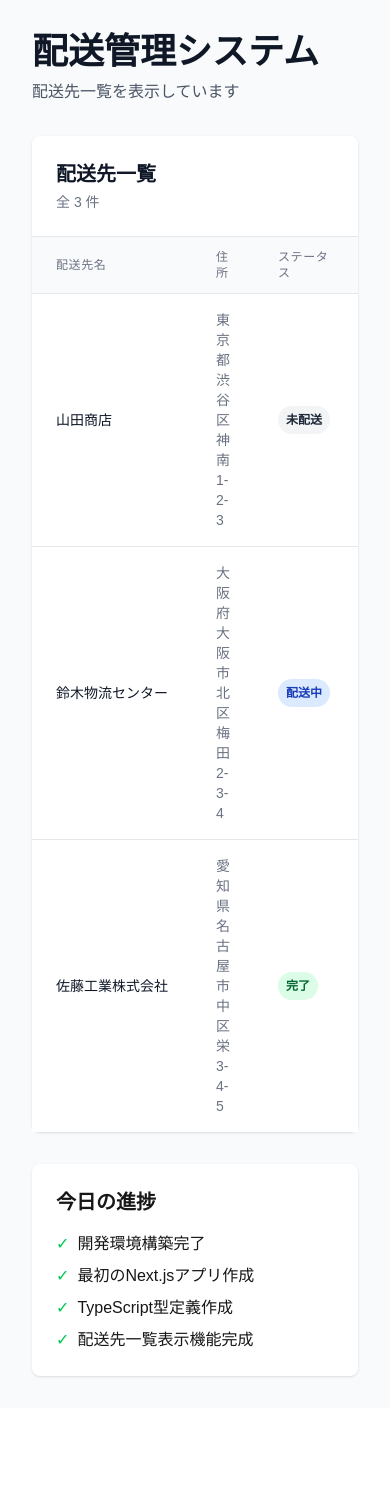
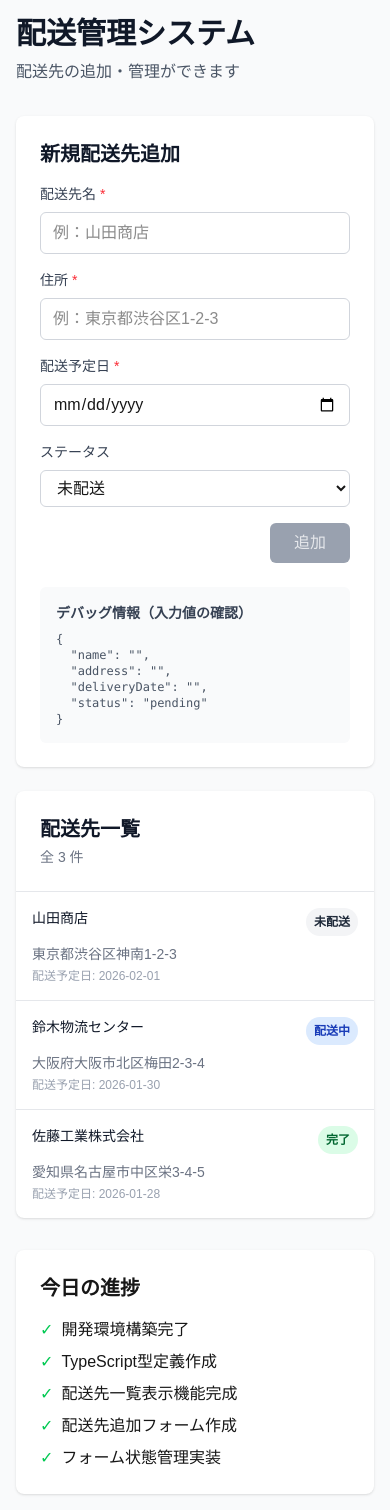
Before and after one commit to KaNaHiRi/delivery-app, a Next.js app: page / in a window 390 px wide. Before the commit the page ends 1408 px from the top, so only its background shows below. Built offline with nearby package versions, Linux system fonts and the light colour scheme.

Commit message:
配送先追加機能とバリデーションを実装

```diff
--- a/app/page.tsx
+++ b/app/page.tsx
@@ -1,11 +1,11 @@
 'use client';
 
 import { useState } from 'react';
-import { Delivery } from './types/delivery';
+import { Delivery, DeliveryStatus } from './types/delivery';
 
 export default function Home() {
   // ダミーデータ（3件の配送先）
-  const [deliveries] = useState<Delivery[]>([
+  const [deliveries, setDeliveries] = useState<Delivery[]>([
     {
       id: '1',
       name: '山田商店',
@@ -29,8 +29,89 @@ export default function Home() {
     }
   ]);
 
+  // フォームの状態管理
+  const [formData, setFormData] = useState({
+    name: '',
+    address: '',
+    deliveryDate: '',
+    status: 'pending' as DeliveryStatus
+  });
+
+  // エラー状態管理
+  const [errors, setErrors] = useState({
+    name: '',
+    address: '',
+    deliveryDate: ''
+  });
+
+  // 入力値の変更ハンドラー
+  const handleChange = (e: React.ChangeEvent<HTMLInputElement | HTMLSelectElement>) => {
+    const { name, value } = e.target;
+
+    setFormData(prev => ({
+      ...prev,
+      [name]: value
+    }));
+
+    // デバッグ用：入力値をコンソールに表示
+    console.log('フィールド名:', name);
+    console.log('入力値:', value);
+    console.log('全体のフォームデータ:', { ...formData, [name]: value });
+  };
+
+  // バリデーション関数
+  const validate = () => {
+    const newErrors = {
+      name: formData.name.trim() === '' ? '配送先名を入力してください' : '',
+      address: formData.address.trim() === '' ? '住所を入力してください' : '',
+      deliveryDate: formData.deliveryDate === '' ? '配送予定日を選択してください' : ''
+    };
+
+    setErrors(newErrors);
+
+    // エラーがない場合はtrue
+    return !Object.values(newErrors).some(error => error !== '');
+  };
+
+// フォーム送信ハンドラー
+  const handleSubmit = (e: React.FormEvent) => {
+    e.preventDefault();
+
+    // バリデーションチェック
+    if (!validate()) {
+      console.log('入力エラーがあります');
+      return;  // エラーがある場合は追加しない
+    }
+
+    const newDelivery: Delivery = {
+      id: Date.now().toString(),
+      name: formData.name,
+      address: formData.address,
+      status: formData.status,
+      deliveryDate: formData.deliveryDate
+    };
+
+    setDeliveries(prev => [newDelivery, ...prev]);
+
+    setFormData({
+      name: '',
+      address: '',
+      deliveryDate: '',
+      status: 'pending'
+    });
+
+    // エラーもリセット
+    setErrors({
+      name: '',
+      address: '',
+      deliveryDate: ''
+    });
+
+    console.log('配送先を追加しました:', newDelivery);
+  };
+
   // ステータスの日本語表示
-  const getStatusLabel = (status: Delivery['status']) => {
+  const getStatusLabel = (status: DeliveryStatus) => {
     switch (status) {
       case 'pending':
         return '未配送';
@@ -42,7 +123,7 @@ export default function Home() {
   };
 
   // ステータスの色
-  const getStatusColor = (status: Delivery['status']) => {
+  const getStatusColor = (status: DeliveryStatus) => {
     switch (status) {
       case 'pending':
         return 'bg-gray-100 text-gray-800';
@@ -54,14 +135,134 @@ export default function Home() {
   };
 
   return (
-    <div className="min-h-screen p-8 bg-gray-50">
+    <div className="min-h-screen p-4 md:p-8 bg-gray-50">
       <div className="max-w-6xl mx-auto">
-        <h1 className="text-4xl font-bold text-gray-900 mb-2">
+        <h1 className="text-3xl md:text-4xl font-bold text-gray-900 mb-2">
           配送管理システム
         </h1>
         <p className="text-gray-600 mb-8">
-          配送先一覧を表示しています
+          配送先の追加・管理ができます
         </p>
+
+        {/* 配送先追加フォーム */}
+        <div className="bg-white p-6 rounded-lg shadow mb-6">
+          <h2 className="text-xl font-semibold text-gray-900 mb-4">
+            新規配送先追加
+          </h2>
+
+          <form onSubmit={handleSubmit} className="space-y-4">
+            <div className="grid grid-cols-1 md:grid-cols-2 gap-4">
+              {/* 配送先名 */}
+{/* 配送先名 */}
+              <div>
+                <label htmlFor="name" className="block text-sm font-medium text-gray-700 mb-2">
+                  配送先名 <span className="text-red-500">*</span>
+                </label>
+                <input
+                  type="text"
+                  id="name"
+                  name="name"
+                  value={formData.name}
+                  onChange={handleChange}
+                  className={`w-full px-3 py-2 border rounded-md focus:outline-none focus:ring-2 focus:ring-blue-500 focus:border-transparent ${
+                    errors.name ? 'border-red-500' : 'border-gray-300'
+                  }`}
+                  placeholder="例：山田商店"
+                />
+                {errors.name && (
+                  <p className="text-red-500 text-sm mt-1">{errors.name}</p>
+                )}
+              </div>
+
+              {/* 住所 */}
+{/* 住所 */}
+              <div>
+                <label htmlFor="address" className="block text-sm font-medium text-gray-700 mb-2">
+                  住所 <span className="text-red-500">*</span>
+                </label>
+                <input
+                  type="text"
+                  id="address"
+                  name="address"
+                  value={formData.address}
+                  onChange={handleChange}
+                  className={`w-full px-3 py-2 border rounded-md focus:outline-none focus:ring-2 focus:ring-blue-500 focus:border-transparent ${
+                    errors.address ? 'border-red-500' : 'border-gray-300'
+                  }`}
+                  placeholder="例：東京都渋谷区1-2-3"
+                />
+                {errors.address && (
+                  <p className="text-red-500 text-sm mt-1">{errors.address}</p>
+                )}
+              </div>
+
+              {/* 配送予定日 */}
+{/* 配送予定日 */}
+              <div>
+                <label htmlFor="deliveryDate" className="block text-sm font-medium text-gray-700 mb-2">
+                  配送予定日 <span className="text-red-500">*</span>
+                </label>
+                <input
+                  type="date"
+                  id="deliveryDate"
+                  name="deliveryDate"
+                  value={formData.deliveryDate}
+                  onChange={handleChange}
+                  className={`w-full px-3 py-2 border rounded-md focus:outline-none focus:ring-2 focus:ring-blue-500 focus:border-transparent ${
+                    errors.deliveryDate ? 'border-red-500' : 'border-gray-300'
+                  }`}
+                />
+                {errors.deliveryDate && (
+                  <p className="text-red-500 text-sm mt-1">{errors.deliveryDate}</p>
+                )}
+              </div>
+
+              {/* ステータス */}
+              <div>
+                <label htmlFor="status" className="block text-sm font-medium text-gray-700 mb-2">
+                  ステータス
+                </label>
+                <select
+                  id="status"
+                  name="status"
+                  value={formData.status}
+                  onChange={handleChange}
+                  className="w-full px-3 py-2 border border-gray-300 rounded-md focus:outline-none focus:ring-2 focus:ring-blue-500 focus:border-transparent"
+                >
+                  <option value="pending">未配送</option>
+                  <option value="in_transit">配送中</option>
+                  <option value="completed">完了</option>
+                </select>
+              </div>
+            </div>
+
+            {/* 追加ボタン */}
+{/* 追加ボタン */}
+            <div className="flex justify-end">
+              <button
+                type="submit"
+                disabled={formData.name === '' || formData.address === '' || formData.deliveryDate === ''}
+                className={`px-6 py-2 font-medium rounded-md focus:outline-none focus:ring-2 focus:ring-blue-500 focus:ring-offset-2 transition-colors ${
+                  formData.name === '' || formData.address === '' || formData.deliveryDate === ''
+                    ? 'bg-gray-400 text-gray-200 cursor-not-allowed'
+                    : 'bg-blue-600 text-white hover:bg-blue-700'
+                }`}
+              >
+                追加
+              </button>
+            </div>
+          </form>
+
+          {/* デバッグ表示（開発中のみ） */}
+          <div className="mt-6 p-4 bg-gray-50 rounded-md">
+            <h3 className="text-sm font-semibold text-gray-700 mb-2">
+              デバッグ情報（入力値の確認）
+            </h3>
+            <pre className="text-xs text-gray-600 overflow-x-auto">
+              {JSON.stringify(formData, null, 2)}
+            </pre>
+          </div>
+        </div>
 
         {/* 配送先一覧 */}
         <div className="bg-white rounded-lg shadow">
@@ -74,7 +275,8 @@ export default function Home() {
             </p>
           </div>
 
-          <div className="overflow-x-auto">
+          {/* テーブル（PC表示） */}
+          <div className="hidden md:block overflow-x-auto">
             <table className="w-full">
               <thead className="bg-gray-50 border-b border-gray-200">
                 <tr>
@@ -118,6 +320,28 @@ export default function Home() {
               </tbody>
             </table>
           </div>
+
+          {/* カード表示（スマホ表示） */}
+          <div className="md:hidden divide-y divide-gray-200">
+            {deliveries.map((delivery) => (
+              <div key={delivery.id} className="p-4">
+                <div className="flex justify-between items-start mb-2">
+                  <h3 className="text-sm font-medium text-gray-900">
+                    {delivery.name}
+                  </h3>
+                  <span className={`px-2 py-1 inline-flex text-xs leading-5 font-semibold rounded-full ${getStatusColor(delivery.status)}`}>
+                    {getStatusLabel(delivery.status)}
+                  </span>
+                </div>
+                <p className="text-sm text-gray-500 mb-1">
+                  {delivery.address}
+                </p>
+                <p className="text-xs text-gray-400">
+                  配送予定日: {delivery.deliveryDate}
+                </p>
+              </div>
+            ))}
+          </div>
         </div>
 
         {/* 進捗表示 */}
@@ -130,15 +354,19 @@ export default function Home() {
             </li>
             <li className="flex items-center">
               <span className="text-green-500 mr-2">✓</span>
-              最初のNext.jsアプリ作成
-            </li>
-            <li className="flex items-center">
-              <span className="text-green-500 mr-2">✓</span>
               TypeScript型定義作成
             </li>
             <li className="flex items-center">
               <span className="text-green-500 mr-2">✓</span>
               配送先一覧表示機能完成
+            </li>
+            <li className="flex items-center">
+              <span className="text-green-500 mr-2">✓</span>
+              配送先追加フォーム作成
+            </li>
+            <li className="flex items-center">
+              <span className="text-green-500 mr-2">✓</span>
+              フォーム状態管理実装
             </li>
           </ul>
         </div>
```
